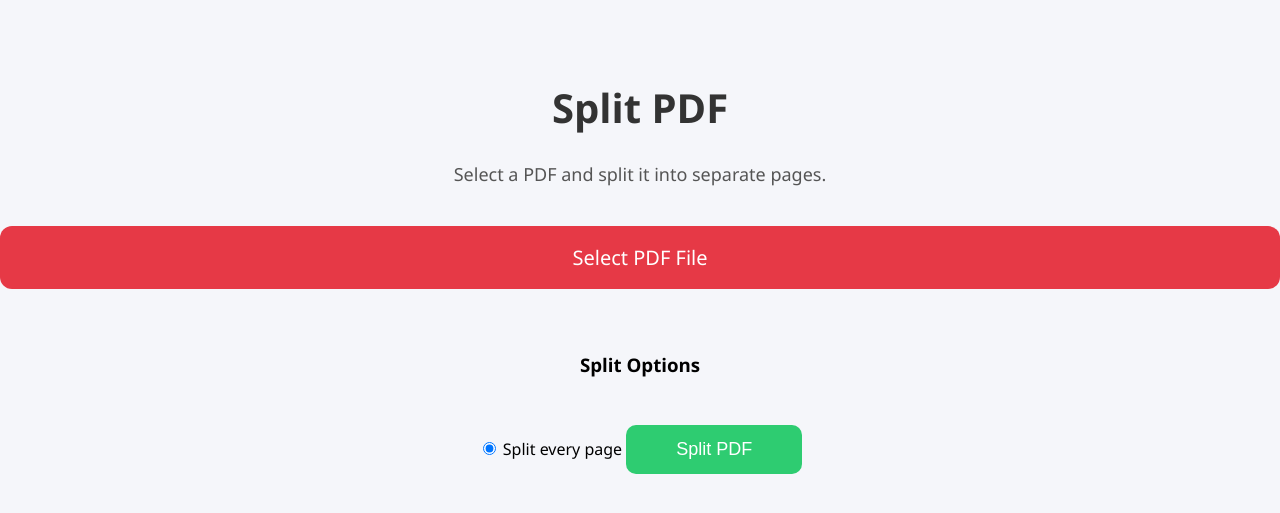
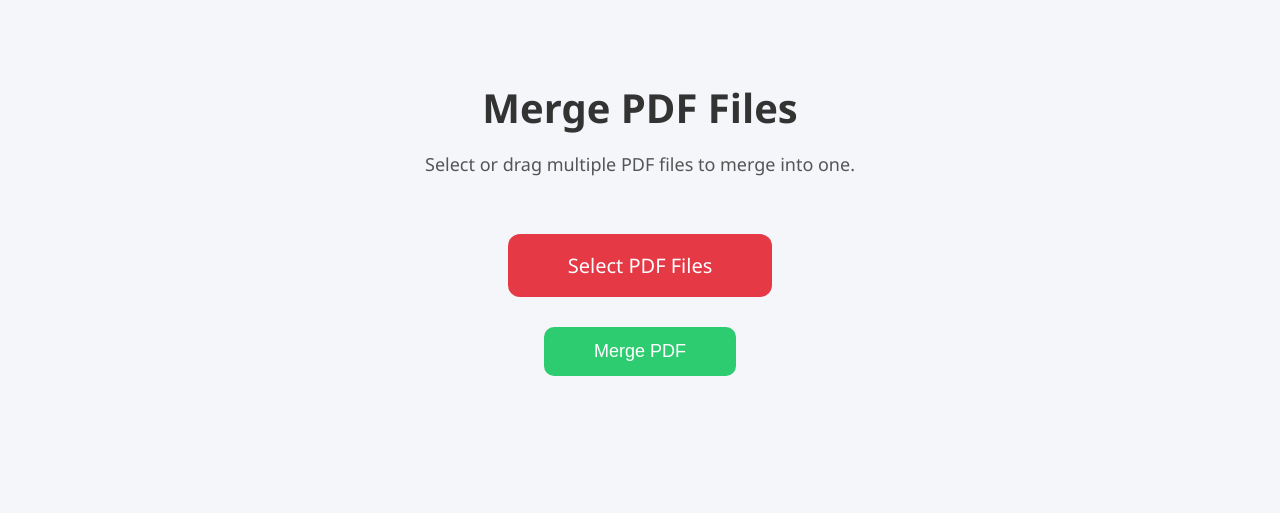
Before and after one commit to kiritosahai/pdf_merger, a Flask app: page / in a window 1280 px wide; the page is wider, and only the part inside the window is pictured. Shown: the part 61-574 px from the top of that part. Run offline with Flask 3, Linux system fonts and the light colour scheme.

```diff
--- a/templates/index.html
+++ b/templates/index.html
@@ -1,7 +1,7 @@
 <!DOCTYPE html>
 <html>
 <head>
-    <title>pdf_splitter</title>
+    <title>pdf_merger</title>
     <meta name="viewport" content="width=device-width, initial-scale=1.0">
     <style>
         body {
@@ -10,6 +10,7 @@
             background: #f5f6fa;
         }
 
+        /* NAVBAR */
         .navbar {
             width: 100%;
             height: 60px;
@@ -60,6 +61,7 @@
         .main p {
             font-size: 18px;
             color: #555;
+            margin-top: -10px;
         }
 
         .upload-btn {
@@ -71,7 +73,8 @@
             border: none;
             cursor: pointer;
             margin-top: 40px;
-            transition: .2s;
+            display: inline-block;
+            transition: 0.2s;
         }
 
         .upload-btn:hover {
@@ -79,7 +82,13 @@
             transform: scale(1.03);
         }
 
-        .split-btn {
+        #file-list div {
+            margin-top: 10px;
+            color: #333;
+            font-size: 16px;
+        }
+
+        .merge-btn {
             margin-top: 30px;
             padding: 14px 50px;
             background: #2ecc71;
@@ -88,10 +97,10 @@
             color: white;
             font-size: 18px;
             cursor: pointer;
-            transition: .2s;
+            transition: 0.2s;
         }
 
-        .split-btn:hover {
+        .merge-btn:hover {
             background: #27ae60;
             transform: scale(1.03);
         }
@@ -155,6 +164,7 @@
 </head>
 <body>
 
+    <!-- NAVBAR -->
     <div class="navbar">
         <div class="logo">pdf_<span>merger</span></div>
 
@@ -165,26 +175,42 @@
     </div>
 
     <div class="main">
-        <h1>Split PDF</h1>
-        <p>Select a PDF and split it into separate pages.</p>
+        <h1>Merge PDF Files</h1>
+        <p>Select or drag multiple PDF files to merge into one.</p>
 
-        <form action="/split" method="post" enctype="multipart/form-data">
+        <label for="fileInput">
+            <div class="upload-btn">Select PDF Files</div>
+        </label>
 
-            <label for="splitInput">
-                <div class="upload-btn">Select PDF File</div>
-            </label>
-            <input type="file" id="splitInput" name="pdf" style="display:none;" required>
+        <input type="file" id="fileInput" multiple style="display:none;" onchange="handleFiles(this.files)">
 
-            <br><br>
-            <h3>Split Options</h3>
-            <label>
-                <input type="radio" name="split_type" value="all" checked>
-                Split every page
-            </label>
+        <div id="file-list"></div>
 
-            <button class="split-btn" type="submit">Split PDF</button>
+        <form action="/merge" method="post" enctype="multipart/form-data">
+            <div id="hidden-inputs"></div>
+            <button type="submit" class="merge-btn">Merge PDF</button>
         </form>
     </div>
 
+    <script>
+        function handleFiles(files) {
+            const list = document.getElementById("file-list");
+            const hiddenInputs = document.getElementById("hidden-inputs");
+
+            for (let file of files) {
+                const div = document.createElement("div");
+                div.textContent = "📄 " + file.name;
+                list.appendChild(div);
+
+                const input = document.createElement("input");
+                input.type = "file";
+                input.name = "pdfs";
+                input.files = files;
+                input.style.display = "none";
+                hiddenInputs.appendChild(input);
+            }
+        }
+    </script>
+
 </body>
 </html>
```
